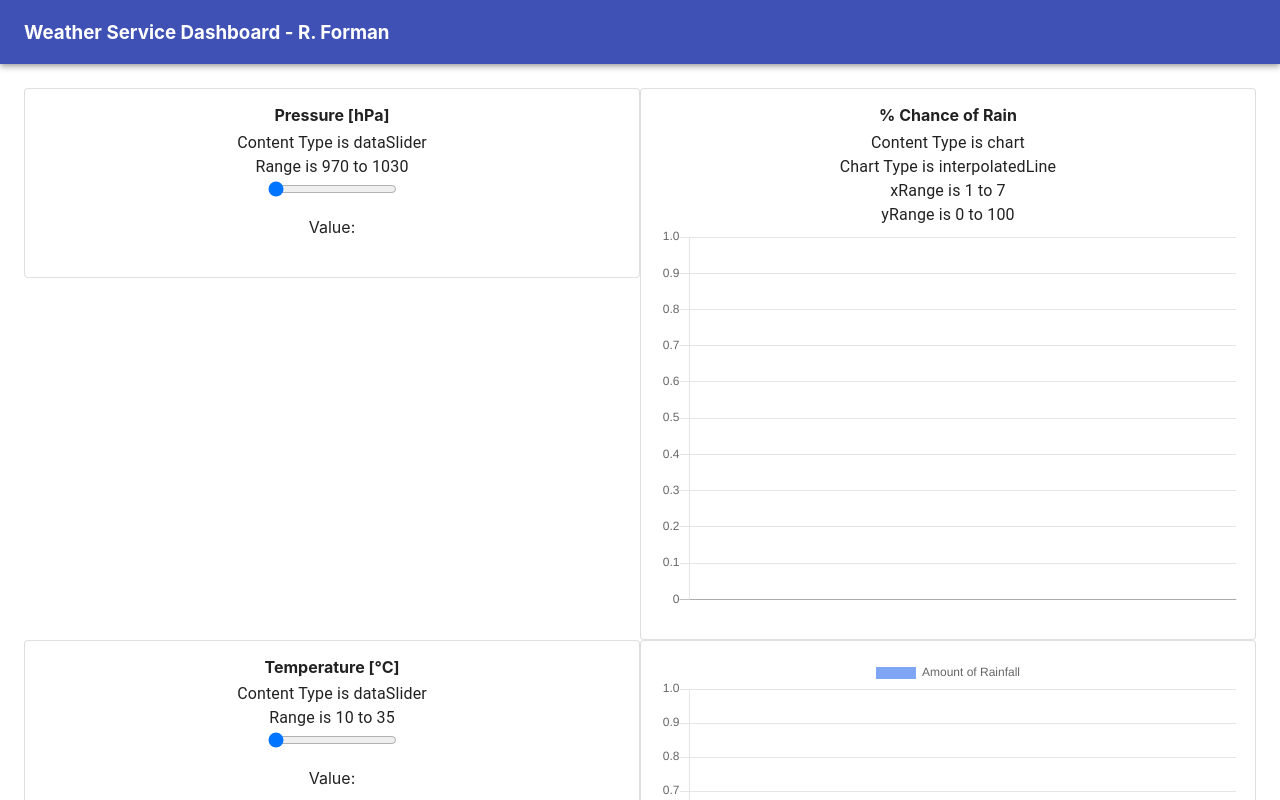
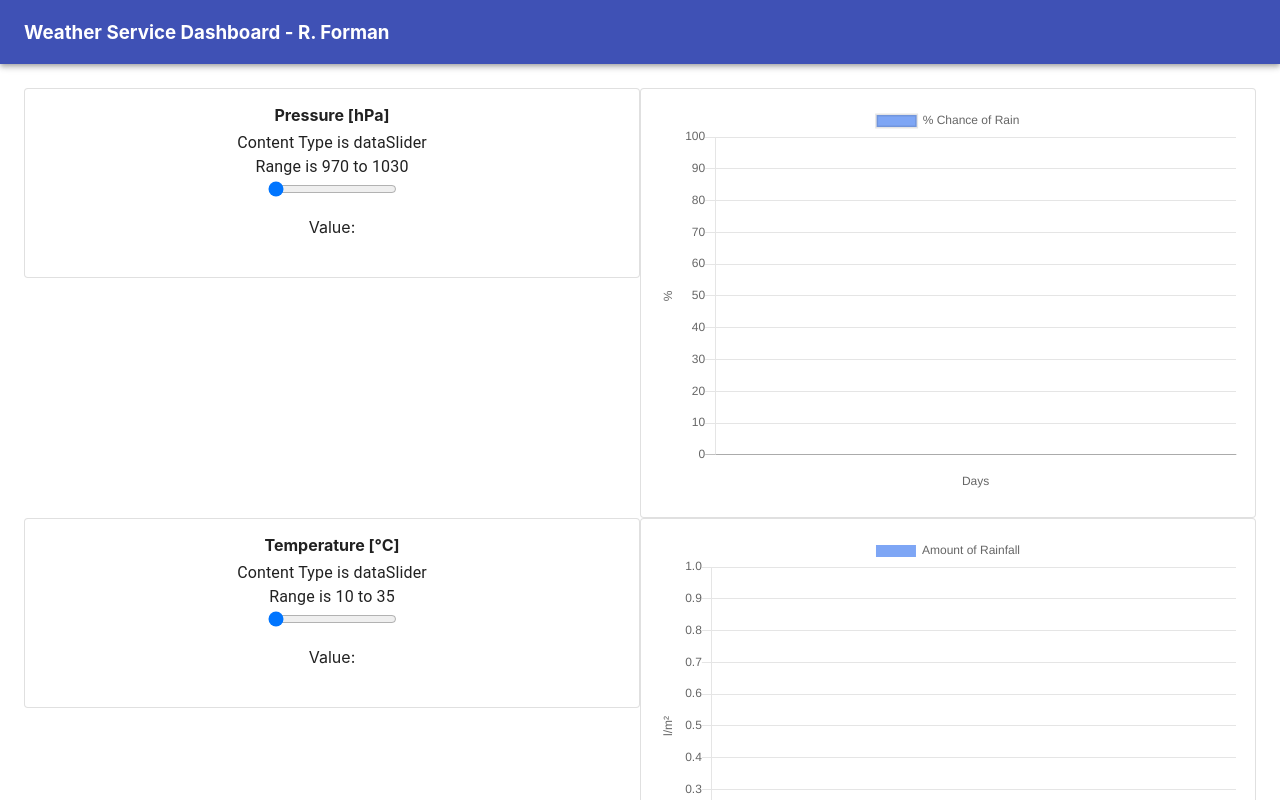
Before and after one commit to rforman9/WeatherDash, a React (Create React App) app: page / in a window 1280 px wide. Shown: the top 800 px of the page. Built offline with nearby package versions, Linux system fonts and the light colour scheme; no server answers.

Commit message:
fixed axes and labels

```diff
--- a/public/data.json
+++ b/public/data.json
@@ -11,8 +11,10 @@
       "contentType": "chart",
       "chartType": "interpolatedLine",
       "headingText": "% Chance of Rain",
+      "xUnits": "Days",
       "xRangeLo": 1,
       "xRangeHi": 7,
+      "yUnits": "%",
       "yRangeLo": 0,
       "yRangeHi": 100
     },
@@ -28,8 +30,10 @@
       "contentType": "rainfallChart",
       "chartType": "Bar",
       "headingText": "Amount of Rainfall",
+      "xUnits": "Days",
       "xRangeLo": 1,
       "xRangeHi": 7,
+      "yUnits": "l/m²",
       "yRangeLo": 0,
       "yRangeHi": 200
     }
--- a/src/components/DisplayDashboard.js
+++ b/src/components/DisplayDashboard.js
@@ -55,7 +55,11 @@ class DisplayDashboard extends Component {
       case "dataSlider":
         return DataSlider(sectionData);
       default:
-        return lineChart(sectionData, this.chanceOfRain(970, 10, this.state.rainfallByDay.days));
+        return lineChart(
+          sectionData,
+          this.chanceOfRain(970, 10, this.state.rainfallByDay.days),
+          this.state.rainfallByDay.days
+        );
     }
   }
 
--- a/src/components/RainfallChart.js
+++ b/src/components/RainfallChart.js
@@ -28,6 +28,22 @@ const RainfallChart = (props, rainfallData) => {
                   backgroundColor: 'rgba(60,120,240, 0.66)'
                 }],
               }}
+              options={{
+                scales: {
+                  yAxes: [{
+                    scaleLabel: {
+                      display: true,
+                      labelString: props.yUnits
+                    }
+                  }],
+                  xAxes: [{
+                    scaleLabel: {
+                      display: true,
+                      labelString: props.xUnits
+                    }
+                  }]
+                }
+              }}
               height={400}
               width={600}
             />
--- a/src/components/lineChart.js
+++ b/src/components/lineChart.js
@@ -4,29 +4,48 @@ import Card from '@material-ui/core/Card';
 import Typography from '@material-ui/core/Typography';
 import CardContent from '@material-ui/core/CardContent';
 
-const lineChart = (props, chartData) => {
-  console.log(chartData)
+const lineChart = (props, chartData, rainfallData) => {
+  console.log('chartdata =', chartData)
+  var xLabels = [];
+  var rainAmounts = [];
+  for (var o in rainfallData) {
+    xLabels.push(rainfallData[o].day);
+    rainAmounts.push(rainfallData[o].amount);
+  }
   return (
     <div>
       { props.contentType === "chart" ? (
         <Card variant="outlined">
           <CardContent>
-            <Typography gutterBottom variant="headline" component="h4">
-              {props.headingText}
-            </Typography>
-            <Typography component="p">
-              Content Type is {props.contentType}
-            </Typography>
-            <Typography component="p">
-              Chart Type is {props.chartType}
-            </Typography>
-            <Typography component="p">
-              xRange is {props.xRangeLo} to {props.xRangeHi}
-            </Typography>
-            <Typography component="p">
-              yRange is {props.yRangeLo} to {props.yRangeHi}
-            </Typography>
             <Line
+              data={{
+                labels: xLabels,
+                datasets: [{
+                  label: props.headingText,
+
+                  backgroundColor: 'rgba(60,120,240, 0.66)'
+                }],
+              }}
+              options={{
+                scales: {
+                  yAxes: [{
+                    ticks: {
+                      min: props.yRangeLo,
+                      max: props.yRangeHi
+                    },
+                    scaleLabel: {
+                      display: true,
+                      labelString: props.yUnits
+                    }
+                  }],
+                  xAxes: [{
+                    scaleLabel: {
+                      display: true,
+                      labelString: props.xUnits
+                    }
+                  }]
+                }
+              }}
               height={400}
               width={600}
             />
```
